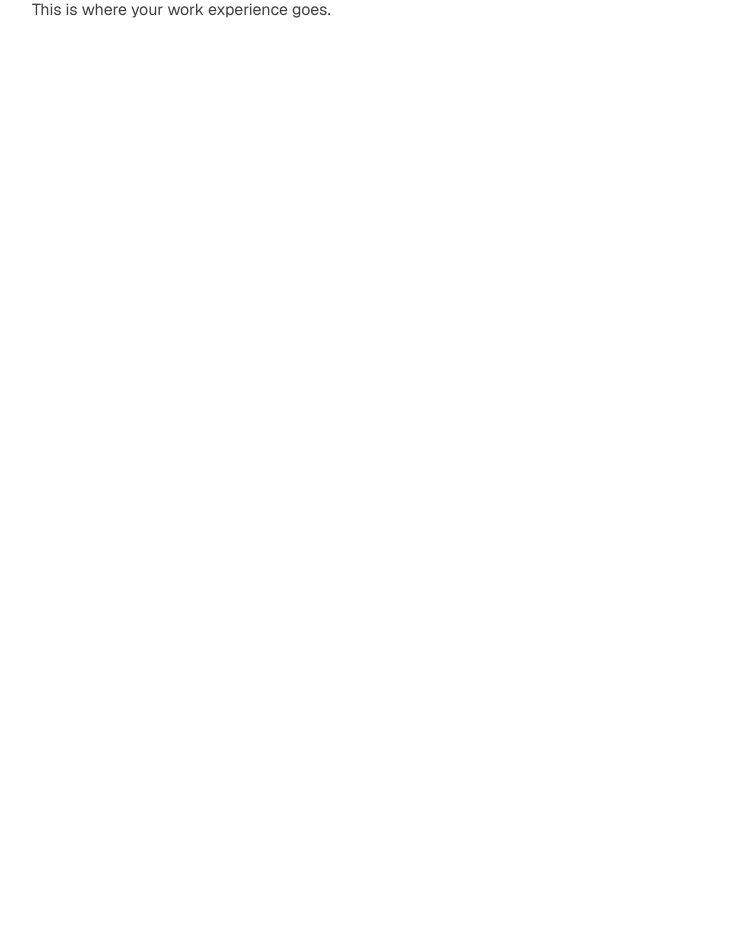
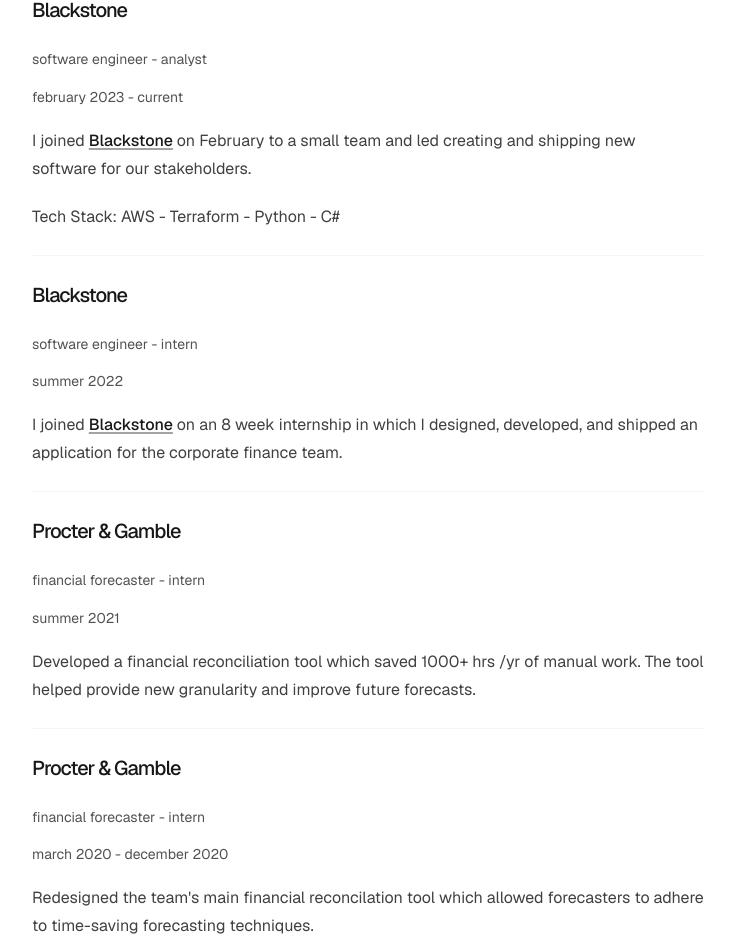
Before and after one commit to AtunBetun/portfolio-blog, a Next.js app: page /work in a window 1280 px wide. Shown: the part 220-1172 px from the top of the page, without its empty margins (272-1007 px from the left). Before the commit the page ends 800 px from the top, so only its background shows below. Built offline with nearby package versions, Linux system fonts and the light colour scheme.

Commit message:
adding work

```diff
--- a/app/components/nav.tsx
+++ b/app/components/nav.tsx
@@ -4,9 +4,9 @@
 	'/': {
 		name: 'home',
 	},
-	// '/work': {
-	// 	name: 'work',
-	// },
+	'/work': {
+		name: 'work',
+	},
 	// '/blog': {
 	// 	name: 'blog',
 	// },
--- a/app/work/page.tsx
+++ b/app/work/page.tsx
@@ -1,10 +1,80 @@
-export default function Page() {
+import type { Metadata } from 'next';
+import Link from 'next/link';
+
+
+export const metadata: Metadata = {
+	title: 'Work',
+	description: 'A summary of my work and contributions.',
+};
+
+export default function WorkPage() {
 	return (
 		<section>
 			<h1 className="font-medium text-2xl mb-8 tracking-tighter">my work</h1>
-      <p className="prose prose-neutral dark:prose-invert">
-        This is where your work experience goes.
+			<div className="prose prose-neutral dark:prose-invert">
+				<h2 className="font-medium text-xl mb-1 tracking-tighter">Blackstone</h2>
+				<div className='work-item'>
+					<p className="text-neutral-600 dark:text-neutral-400 text-sm">
+						software engineer - analyst
 					</p>
+					<p className="text-neutral-600 dark:text-neutral-400 text-sm">
+						february 2023 - current
+					</p>
+					<p>
+						I joined <a href="https://www.blackstone.com/">Blackstone</a> on February to a small team and led creating
+						and shipping new software for our stakeholders.
+					</p>
+					<p>
+						Tech Stack: AWS - Terraform - Python - C#
+					</p>
+				</div>
+			</div>
+			<hr className="my-6 border-neutral-100 dark:border-neutral-400" />
+			<div className="prose prose-neutral dark:prose-invert">
+				<h2 className="font-medium text-xl mb-1 tracking-tighter">Blackstone</h2>
+				<div className='work-item'>
+					<p className="text-neutral-600 dark:text-neutral-400 text-sm">
+						software engineer - intern
+					</p>
+					<p className="text-neutral-600 dark:text-neutral-400 text-sm">
+						summer 2022
+					</p>
+					<p>
+						I joined <a href="https://www.blackstone.com/">Blackstone</a> on an 8 week internship
+						in which I designed, developed, and shipped an application for the corporate finance team.
+					</p>
+				</div>
+			</div>
+			<hr className="my-6 border-neutral-100 dark:border-neutral-400" />
+			<div className="prose prose-neutral dark:prose-invert">
+				<h2 className="font-medium text-xl mb-1 tracking-tighter">Procter & Gamble</h2>
+				<div className='work-item'>
+					<p className="text-neutral-600 dark:text-neutral-400 text-sm">
+						financial forecaster - intern
+					</p>
+					<p className="text-neutral-600 dark:text-neutral-400 text-sm">
+						summer 2021
+					</p>
+					<p>
+						Developed a financial reconciliation tool which saved 1000+ hrs /yr of manual work. The tool helped provide new granularity and improve future forecasts.
+					</p>
+				</div>
+			</div>
+			<hr className="my-6 border-neutral-100 dark:border-neutral-400" />
+			<div className="prose prose-neutral dark:prose-invert">
+				<h2 className="font-medium text-xl mb-1 tracking-tighter">Procter & Gamble</h2>
+				<div className='work-item'>
+					<p className="text-neutral-600 dark:text-neutral-400 text-sm">
+						financial forecaster - intern
+					</p>
+					<p className="text-neutral-600 dark:text-neutral-400 text-sm">
+						march 2020 - december 2020
+					</p>
+					<p>
+						Redesigned the team's main financial reconcilation tool which allowed forecasters to adhere to time-saving forecasting techniques.
+					</p>
+				</div>
+			</div>
 		</section>
 	);
 }
```
Lines whose indentation alone changed are shown as unchanged.
